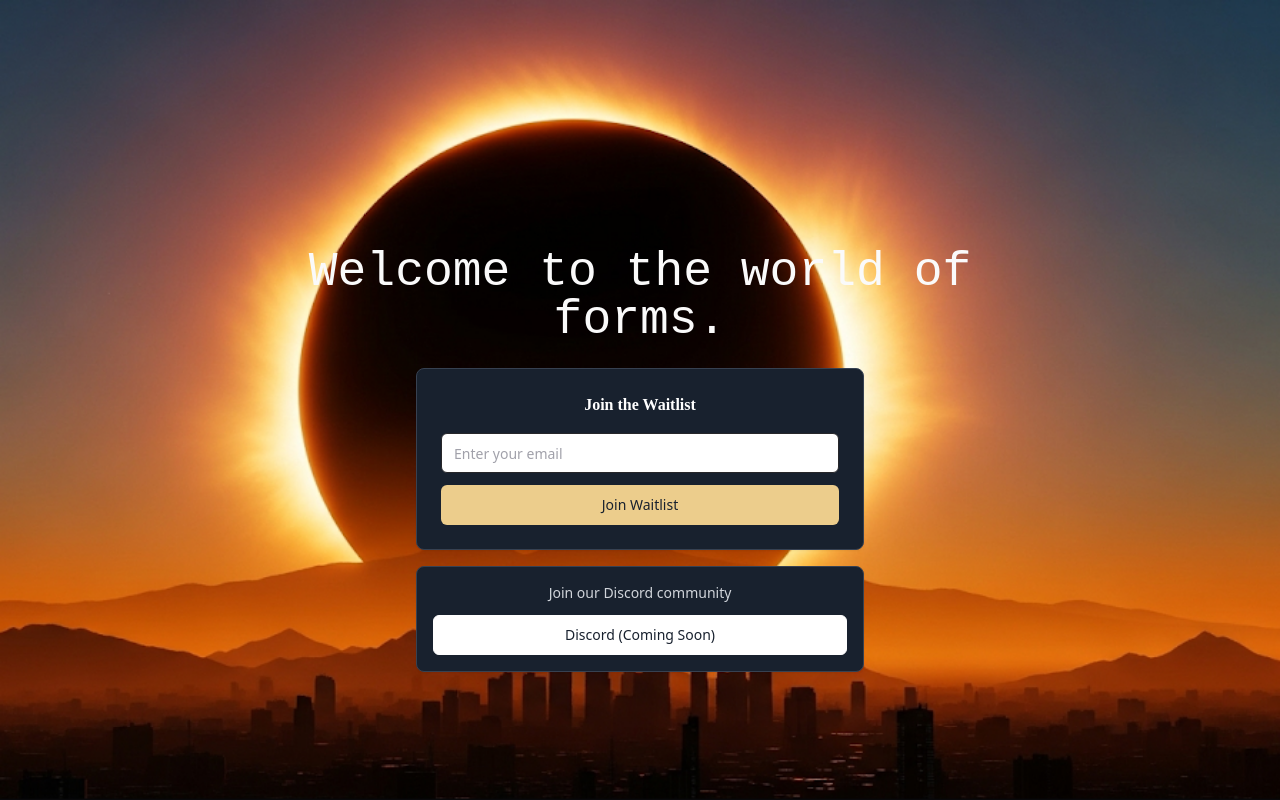
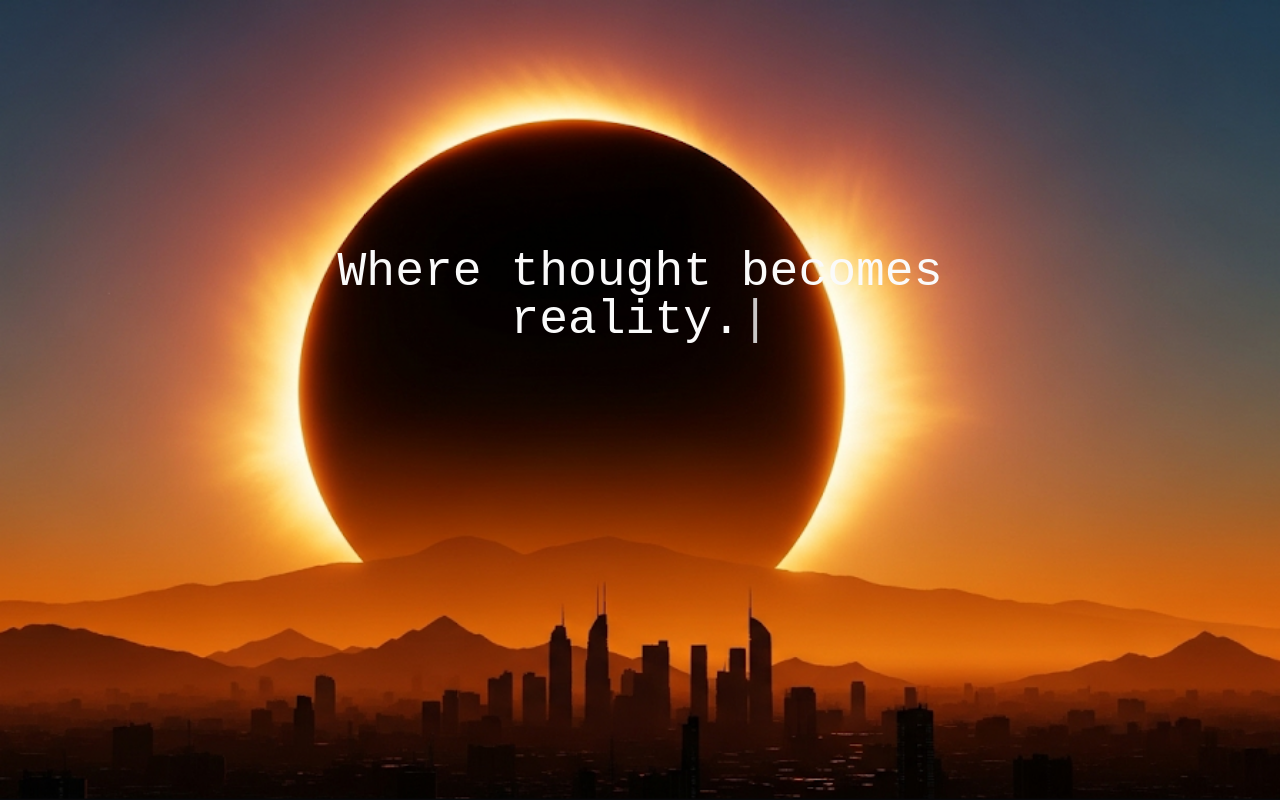
Before and after one commit to IsaacWLloyd/cogent-frontend, a React (Vite) app: page / in a window 1280 px wide. Shown: the top 800 px of the page. Built offline with nearby package versions, Linux system fonts and the light colour scheme.

Commit message:
Make logo larger and restore typing animation phases

```diff
--- a/src/components/landing/Hero.tsx
+++ b/src/components/landing/Hero.tsx
@@ -5,7 +5,9 @@ import { Card, CardContent } from "@/components/ui/card"
 import TypingAnimation from "@/components/ui/typing-animation"
 
 const typingPhrases = [
-  "Welcome to the world of forms."
+  "Welcome to the world of forms.",
+  "Where thought becomes reality.",
+  "COGENT - Code Organization and Generation Enhancement Tool"
 ]
 
 export default function Hero() {
--- a/src/components/layout/Navbar.tsx
+++ b/src/components/layout/Navbar.tsx
@@ -25,7 +25,7 @@ export default function Navbar() {
           <img
             src="/cogent-full.png"
             alt="COGENT"
-            className="h-12 w-auto"
+            className="h-16 w-auto"
           />
         </div>
         <div className="flex items-center gap-4">
```
